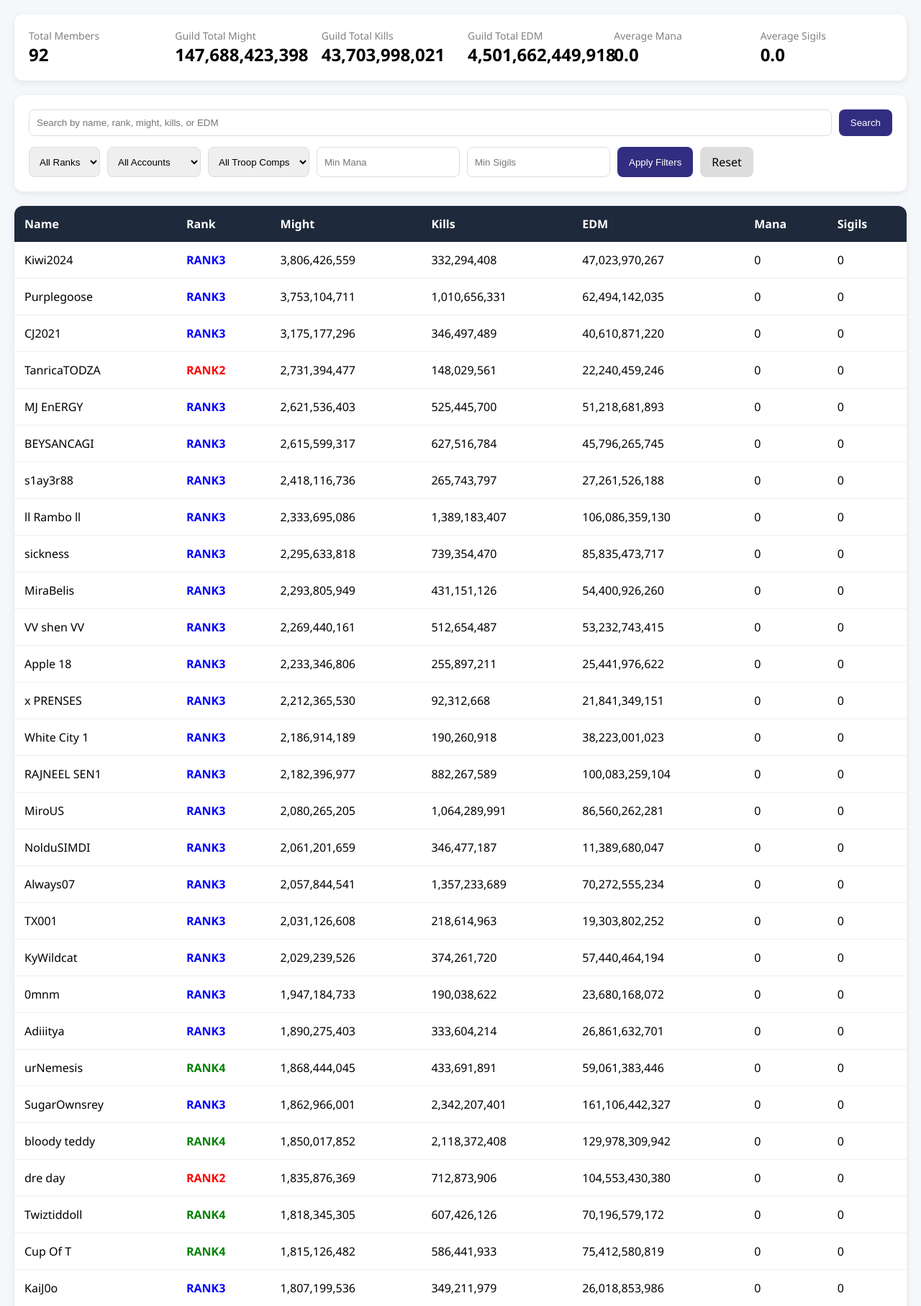
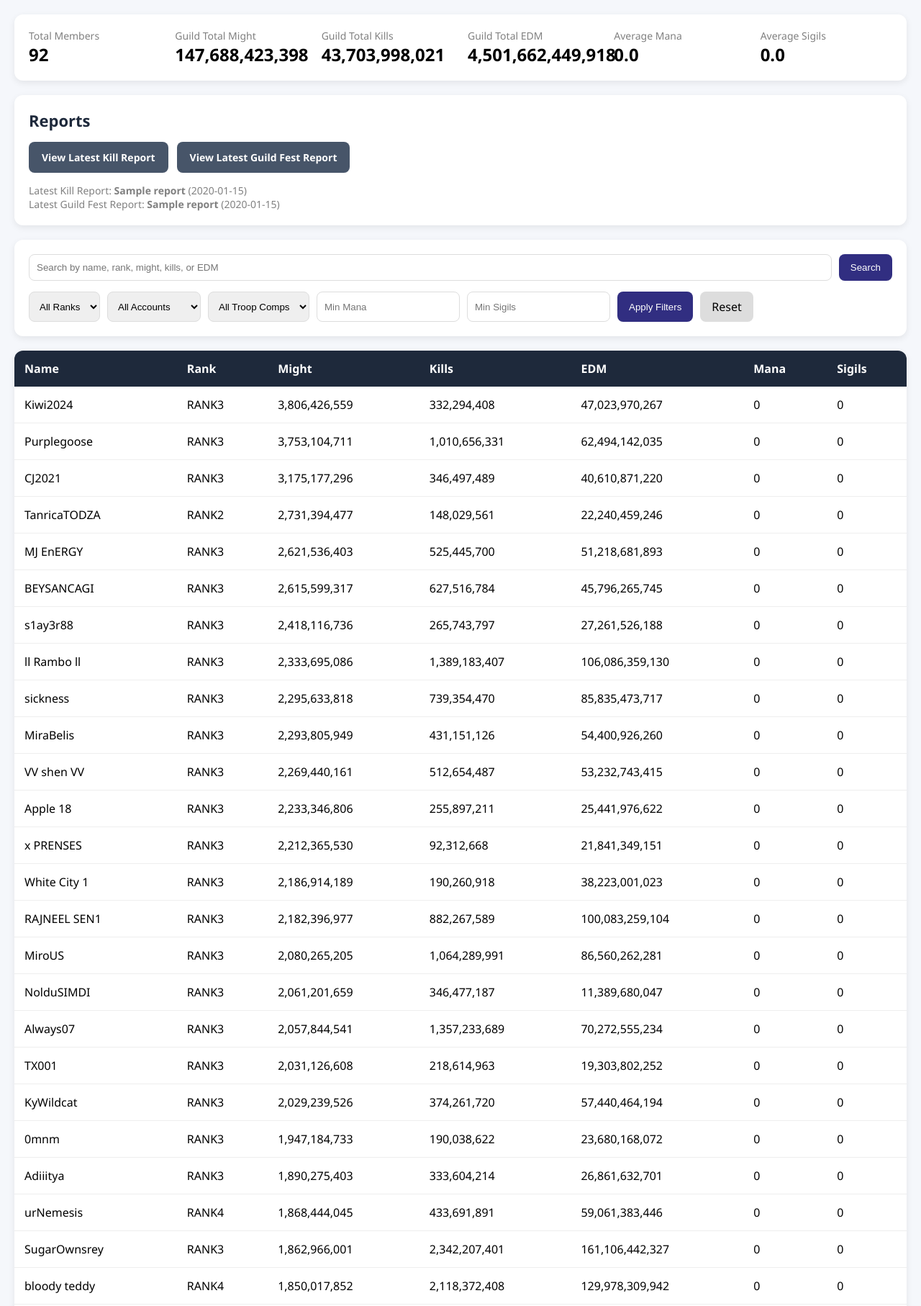
Before and after one commit to tbott1321/mj-guild-manager, a FastAPI app: page / in a window 1280 px wide. Shown: the part 132-1946 px from the top of the page at 72% size. Run offline with FastAPI, Linux system fonts and the light colour scheme; data comes from the database, SQL or seed files in the repository; tables that the repository leaves empty hold one stand-in row (values such as "Sample post").

Commit message:
Added dashboard report hub

```diff
--- a/templates/dashboard.html
+++ b/templates/dashboard.html
@@ -68,6 +68,48 @@
         .stat-value {
             font-size: 24px;
             font-weight: bold;
+        }
+
+        /* NEW REPORT SECTION */
+        .report-section {
+            background: white;
+            padding: 20px;
+            border-radius: 12px;
+            margin-bottom: 20px;
+            box-shadow: 0px 3px 10px rgba(0,0,0,0.08);
+        }
+
+        .report-section h2 {
+            margin-top: 0;
+            margin-bottom: 15px;
+            font-size: 22px;
+            color: #1e293b;
+        }
+
+        .report-buttons {
+            display: flex;
+            flex-wrap: wrap;
+            gap: 12px;
+        }
+
+        .report-btn {
+            background: #312e81;
+            color: white;
+            padding: 12px 18px;
+            border-radius: 8px;
+            text-decoration: none;
+            font-weight: bold;
+            font-size: 14px;
+        }
+
+        .report-btn.secondary {
+            background: #475569;
+        }
+
+        .report-meta {
+            margin-top: 15px;
+            color: gray;
+            font-size: 14px;
         }
 
         .search-box {
@@ -181,6 +223,10 @@
                 box-shadow: 0px 3px 10px rgba(0,0,0,0.08);
                 cursor: pointer;
             }
+
+            .report-buttons {
+                flex-direction: column;
+            }
         }
     </style>
 </head>
@@ -202,6 +248,7 @@
 
 <div class="container">
 
+    <!-- Guild Stats -->
     <div class="stats-box">
         <div class="stat-card">
             <div class="stat-title">Total Members</div>
@@ -252,6 +299,52 @@
         </div>
     </div>
 
+    <!-- REPORT HUB -->
+    <div class="report-section">
+        <h2>Reports</h2>
+
+        <div class="report-buttons">
+
+            {% if is_admin %}
+                <a href="/reports/kills/create" class="report-btn">
+                    Create Kill Report
+                </a>
+
+                <a href="/reports/guildfest/create" class="report-btn">
+                    Create Guild Fest Report
+                </a>
+            {% endif %}
+
+            {% if latest_kill_report %}
+                <a href="/reports/kills/{{ latest_kill_report.id }}" class="report-btn secondary">
+                    View Latest Kill Report
+                </a>
+            {% endif %}
+
+            {% if latest_guild_fest_report %}
+                <a href="/reports/guildfest/{{ latest_guild_fest_report.id }}" class="report-btn secondary">
+                    View Latest Guild Fest Report
+                </a>
+            {% endif %}
+        </div>
+
+        <div class="report-meta">
+            {% if latest_kill_report %}
+                Latest Kill Report:
+                <strong>{{ latest_kill_report.report_name }}</strong>
+                ({{ latest_kill_report.generated_at }})
+                <br>
+            {% endif %}
+
+            {% if latest_guild_fest_report %}
+                Latest Guild Fest Report:
+                <strong>{{ latest_guild_fest_report.report_name }}</strong>
+                ({{ latest_guild_fest_report.generated_at }})
+            {% endif %}
+        </div>
+    </div>
+
+    <!-- Search -->
     <div class="search-box">
         <form method="GET">
 
@@ -271,25 +364,25 @@
             <div class="filter-row">
                 <select name="rank_filter">
                     <option value="">All Ranks</option>
-                    <option value="RANK1" {% if rank_filter == "RANK1" %}selected{% endif %}>RANK1</option>
-                    <option value="RANK2" {% if rank_filter == "RANK2" %}selected{% endif %}>RANK2</option>
-                    <option value="RANK3" {% if rank_filter == "RANK3" %}selected{% endif %}>RANK3</option>
-                    <option value="RANK4" {% if rank_filter == "RANK4" %}selected{% endif %}>RANK4</option>
-                    <option value="RANK5" {% if rank_filter == "RANK5" %}selected{% endif %}>RANK5</option>
+                    <option value="RANK1">RANK1</option>
+                    <option value="RANK2">RANK2</option>
+                    <option value="RANK3">RANK3</option>
+                    <option value="RANK4">RANK4</option>
+                    <option value="RANK5">RANK5</option>
                 </select>
 
                 <select name="alt_filter">
                     <option value="">All Accounts</option>
-                    <option value="yes" {% if alt_filter == "yes" %}selected{% endif %}>Alt Accounts</option>
-                    <option value="no" {% if alt_filter == "no" %}selected{% endif %}>Main Accounts</option>
+                    <option value="yes">Alt Accounts</option>
+                    <option value="no">Main Accounts</option>
                 </select>
 
                 <select name="troop_comp_filter">
                     <option value="">All Troop Comps</option>
-                    <option value="Overweight" {% if troop_comp_filter == "Overweight" %}selected{% endif %}>Overweight</option>
-                    <option value="Pass" {% if troop_comp_filter == "Pass" %}selected{% endif %}>Pass</option>
-                    <option value="Low" {% if troop_comp_filter == "Low" %}selected{% endif %}>Low</option>
-                    <option value="N/A" {% if troop_comp_filter == "N/A" %}selected{% endif %}>N/A</option>
+                    <option value="Overweight">Overweight</option>
+                    <option value="Pass">Pass</option>
+                    <option value="Low">Low</option>
+                    <option value="N/A">N/A</option>
                 </select>
 
                 <input
@@ -317,6 +410,7 @@
         </form>
     </div>
 
+    <!-- Desktop Table -->
     <table>
         <thead>
             <tr>
@@ -337,13 +431,7 @@
 
                 <td>{{ member.name }}</td>
 
-                <td class="
-                    {% if member.rank == 'RANK1' %}rank1{% endif %}
-                    {% if member.rank == 'RANK2' %}rank2{% endif %}
-                    {% if member.rank == 'RANK3' %}rank3{% endif %}
-                    {% if member.rank == 'RANK4' %}rank4{% endif %}
-                    {% if member.rank == 'RANK5' %}rank5{% endif %}
-                ">
+                <td>
                     {{ member.rank }}
                 </td>
 
@@ -357,6 +445,7 @@
         </tbody>
     </table>
 
+    <!-- Mobile -->
     <div class="mobile-card">
         {% for member in members %}
         <div class="player-card"
```
